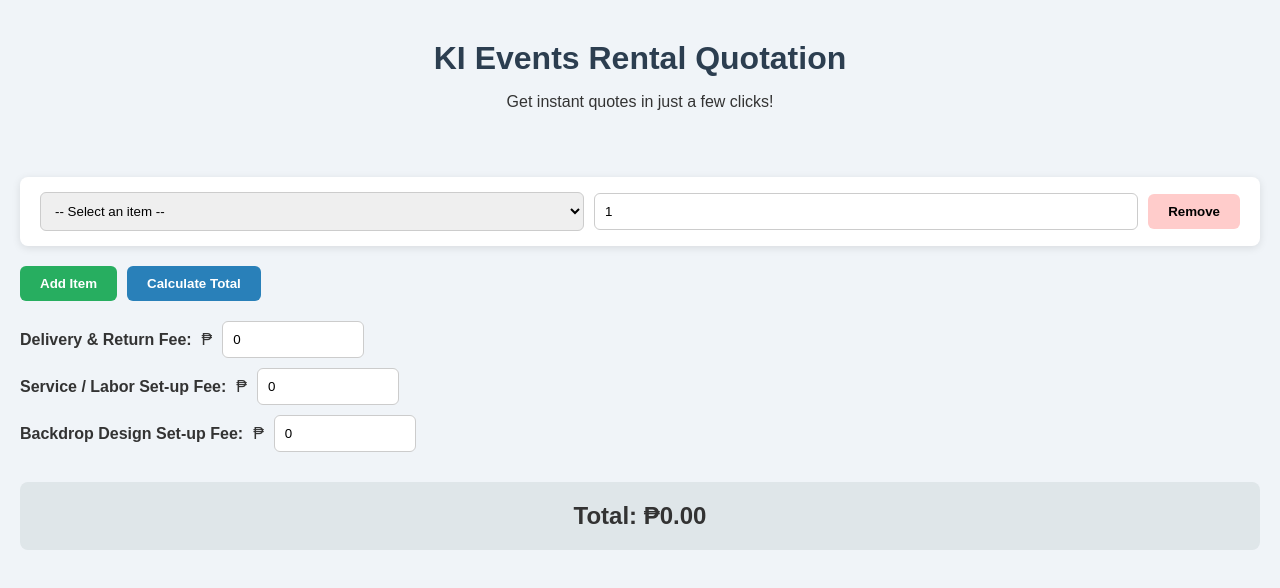
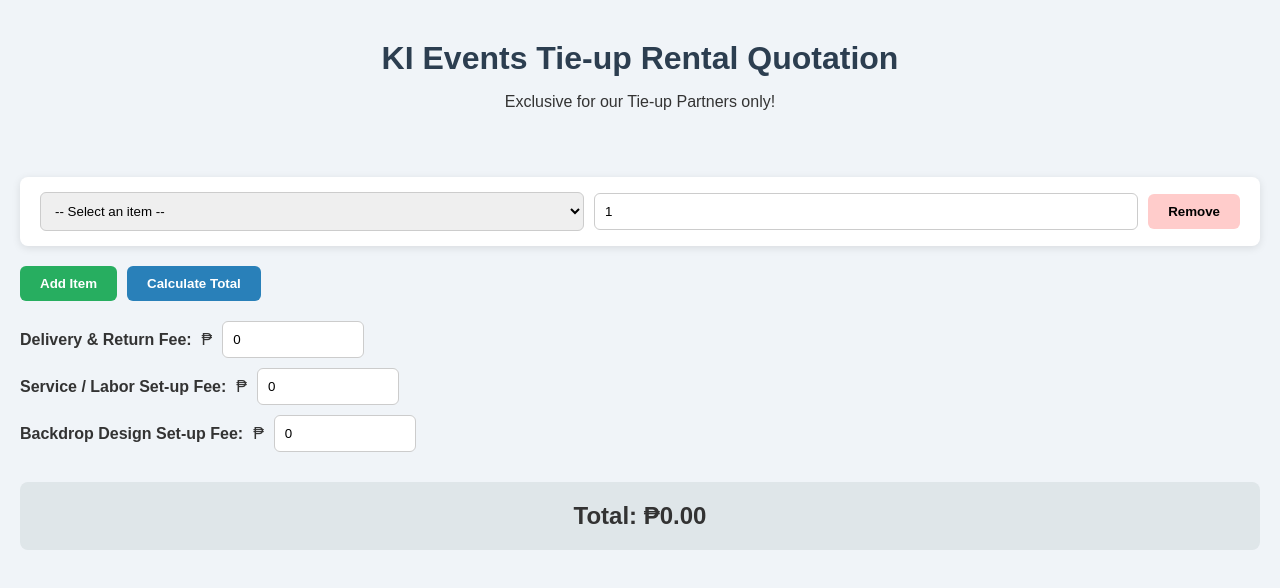
Before and after one commit to kieventsrental-est2026/kieventsrental-qoutation, a plain HTML site: page index.html in a window 1280 px wide. Drawn offline with Linux system fonts and the light colour scheme.

Commit message:
new_index.html

```diff
--- a/index.html
+++ b/index.html
@@ -113,8 +113,8 @@
 
 <body>
   <header>
-    <h1>KI Events Rental Quotation</h1>
-    <p>Get instant quotes in just a few clicks!</p>
+    <h1>KI Events Tie-up Rental Quotation</h1>
+    <p>Exclusive for our Tie-up Partners only!</p>
   </header>
 
   <div id="itemsContainer"></div>
```
